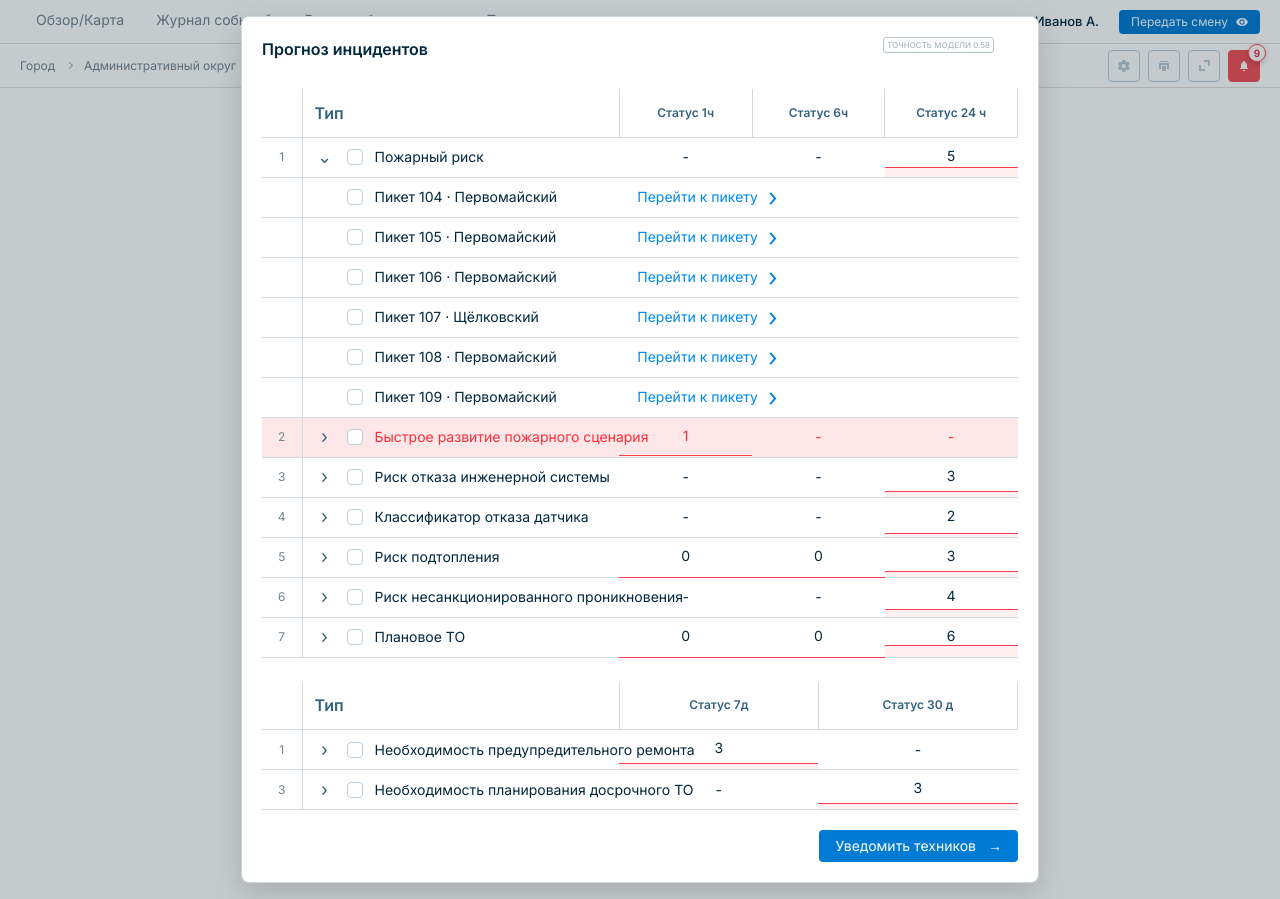
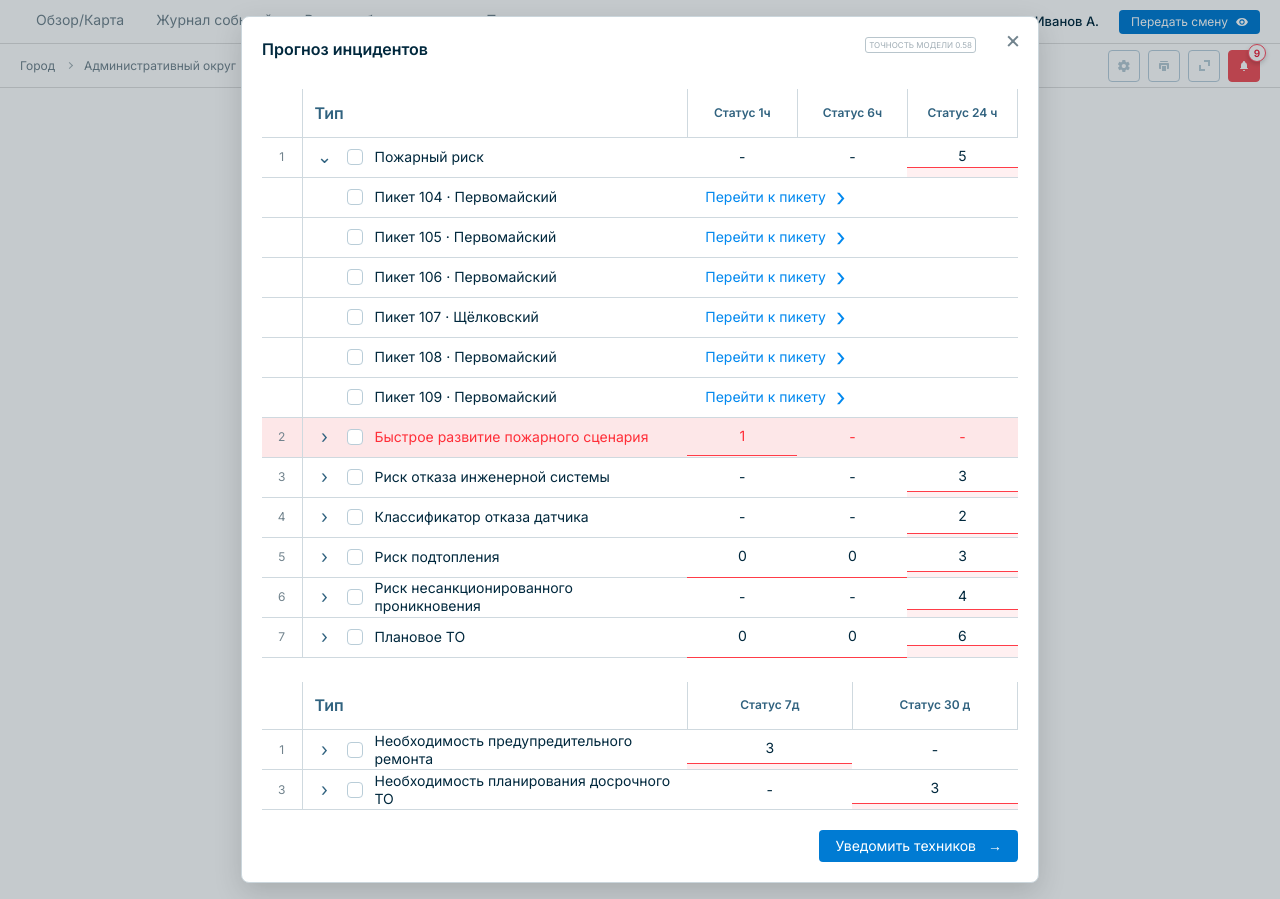
Before and after one commit to fotolx/pulse_ai_hakaton, a Django app: page / in a window 1280 px wide, after a click on "Прогноз инцидентов". Run offline with Django 5.2, Linux system fonts and the light colour scheme; parts of the project's set-up code (start-up, migrations or seed data) failed here and were passed over.

Commit message:
Update forecast.css

```diff
--- a/pulse_ai/static/js/components/forecast/forecast.css
+++ b/pulse_ai/static/js/components/forecast/forecast.css
@@ -1,18 +1,18 @@
 .forecast { width: 798px; max-width: calc(100vw - 32px); max-height: calc(100dvh - 32px); margin: auto; padding: 20px; overflow-y: auto; border: 1px solid #cbd6dc; border-radius: 8px; background: #fff; color: var(--color-text); box-shadow: 0 10px 28px rgb(0 0 0 / 15%); }
 .forecast::backdrop { background: rgb(15 34 48 / 24%); }
-.forecast__header { position: relative; display: flex; align-items: flex-start; justify-content: space-between; gap: 16px; margin-bottom: 30px; padding-right: 24px; }
+.forecast__header { position: relative; display: flex; align-items: flex-start; justify-content: space-between; gap: 16px; margin-bottom: 30px; padding-right: 42px; }
 .forecast__title { margin: 0; padding-top: 2px; font-size: 16px; line-height: 20px; font-weight: 600; }
 .forecast__title:focus { outline: none; }
 .forecast__threshold { flex-shrink: 0; margin: 0; padding: 1px 3px; border: 1px solid #b8c5cc; border-radius: 3px; color: #a0adb5; font-size: 8px; line-height: 12px; text-transform: uppercase; }
-.forecast__close { position: absolute; right: -10px; top: -12px; width: 28px; height: 28px; border-radius: 4px; color: #82949f; font-size: 22px; opacity: 0; pointer-events: none; }
-.forecast__close:hover { background: #f3f6f8; }
+.forecast__close { position: absolute; z-index: 1; right: -10px; top: -12px; display: grid; width: 30px; height: 30px; place-items: center; border-radius: 4px; background: transparent; color: #71838d; font-size: 24px; line-height: 1; }
+.forecast__close:hover { background: #eef3f7; color: #38596b; }
 .forecast__scroll { overflow-x: auto; }
 .forecast__tables { display: grid; gap: 24px; }
 .forecast__table { width: 100%; border-collapse: collapse; table-layout: fixed; font-size: 14px; line-height: 20px; }
 .forecast__number-col { width: 40px; }
-.forecast__type-col { width: 42%; }
+.forecast__type-col { width: 51%; }
 .forecast__table thead th { height: 48px; padding: 0 12px; border-right: 1px solid #cfd9df; border-bottom: 1px solid #cfd9df; color: #30627f; font-size: 16px; font-weight: 600; text-align: left; }
-.forecast__table thead .forecast__horizon { padding: 5px 0; text-align: center; font-size: 12px; line-height: 18px; }
+.forecast__table thead .forecast__horizon { padding: 5px 4px; text-align: center; font-size: 12px; line-height: 18px; white-space: nowrap; }
 .forecast__horizon span { font-size: 16px; }
 .forecast, .forecast__scroll { scrollbar-width: thin; scrollbar-color: #8da1ac40 transparent; }
 .forecast__table td, .forecast__label { height: 40px; border-bottom: 1px solid #cfd9df; }
@@ -20,7 +20,7 @@
 .forecast__number { border-right: 1px solid #cfd9df; text-align: center; color: #71838d; font-size: 12px; }
 .forecast__label { padding: 0 8px 0 12px; text-align: left; font-weight: 400; }
 .forecast__type { display: flex; align-items: center; gap: 12px; }
-.forecast__type > span { white-space: nowrap; }
+.forecast__type > span { display: -webkit-box; overflow: hidden; overflow-wrap: anywhere; line-height: 18px; white-space: normal; -webkit-box-orient: vertical; -webkit-line-clamp: 2; }
 .forecast__toggle { flex: 0 0 20px; width: 20px; color: #30627f; font-size: 18px; line-height: 28px; }
 .forecast__checkbox { appearance: none; flex: 0 0 16px; width: 16px; height: 16px; margin: 0; border: 1px solid #b9cdd8; border-radius: 4px; background: white; cursor: pointer; }
 .forecast__checkbox:checked, .forecast__checkbox:indeterminate { background: #007bd3; border-color: #007bd3; }
@@ -28,6 +28,7 @@
 .forecast__checkbox:indeterminate::after { content: ''; display: block; margin: 6px 3px; border-top: 2px solid white; }
 .forecast__checkbox:focus-visible { outline: 2px solid var(--color-focus); outline-offset: 3px; }
 .forecast__type--node { padding-left: 32px; cursor: pointer; }
+.forecast__type--node > span { display: block; overflow: hidden; text-overflow: ellipsis; white-space: nowrap; }
 .forecast__cell { padding: 0; text-align: center; }
 .forecast__cell:last-child { padding-right: 0; }
 .forecast__count { position: relative; isolation: isolate; width: 100%; height: 39px; padding-bottom: 3px; color: inherit; font-size: 14px; }
```
